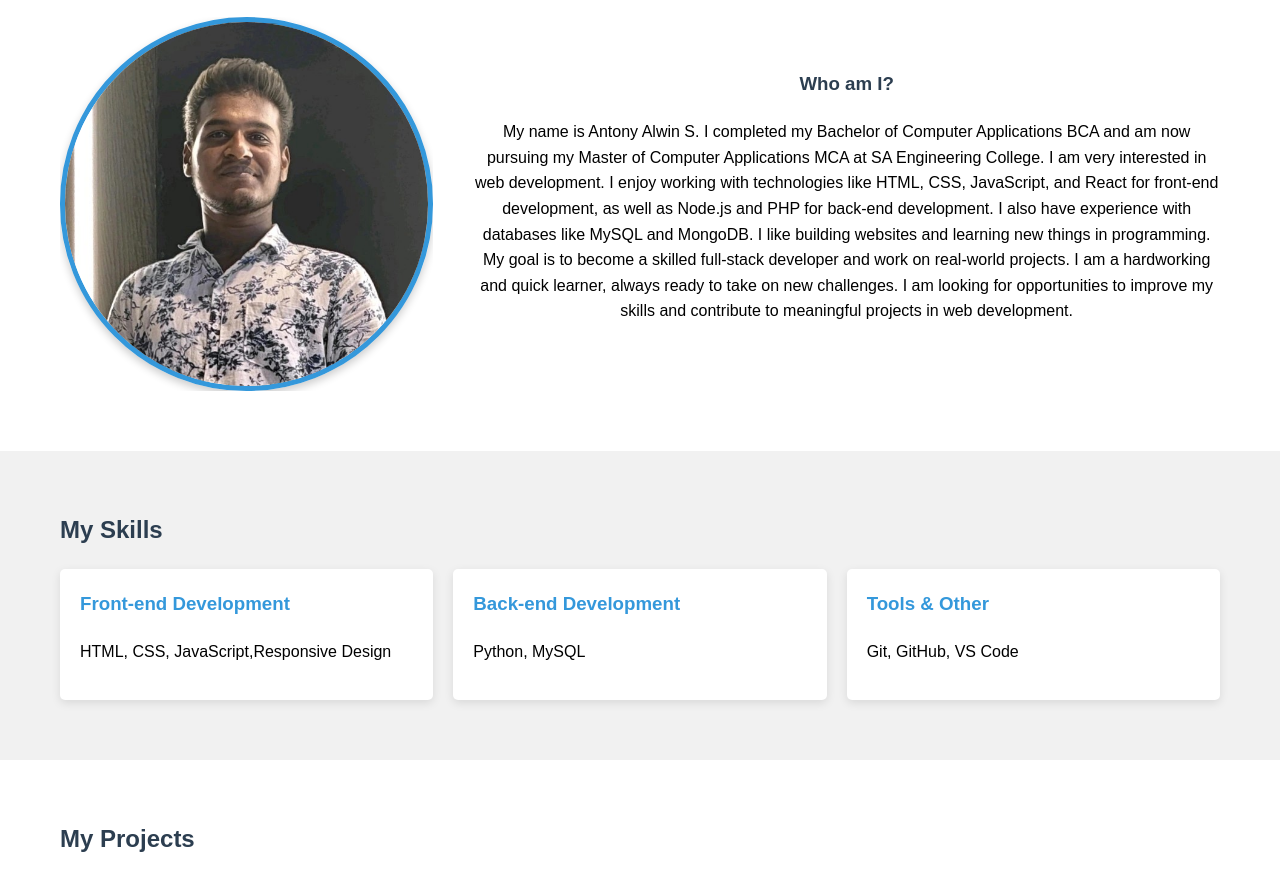
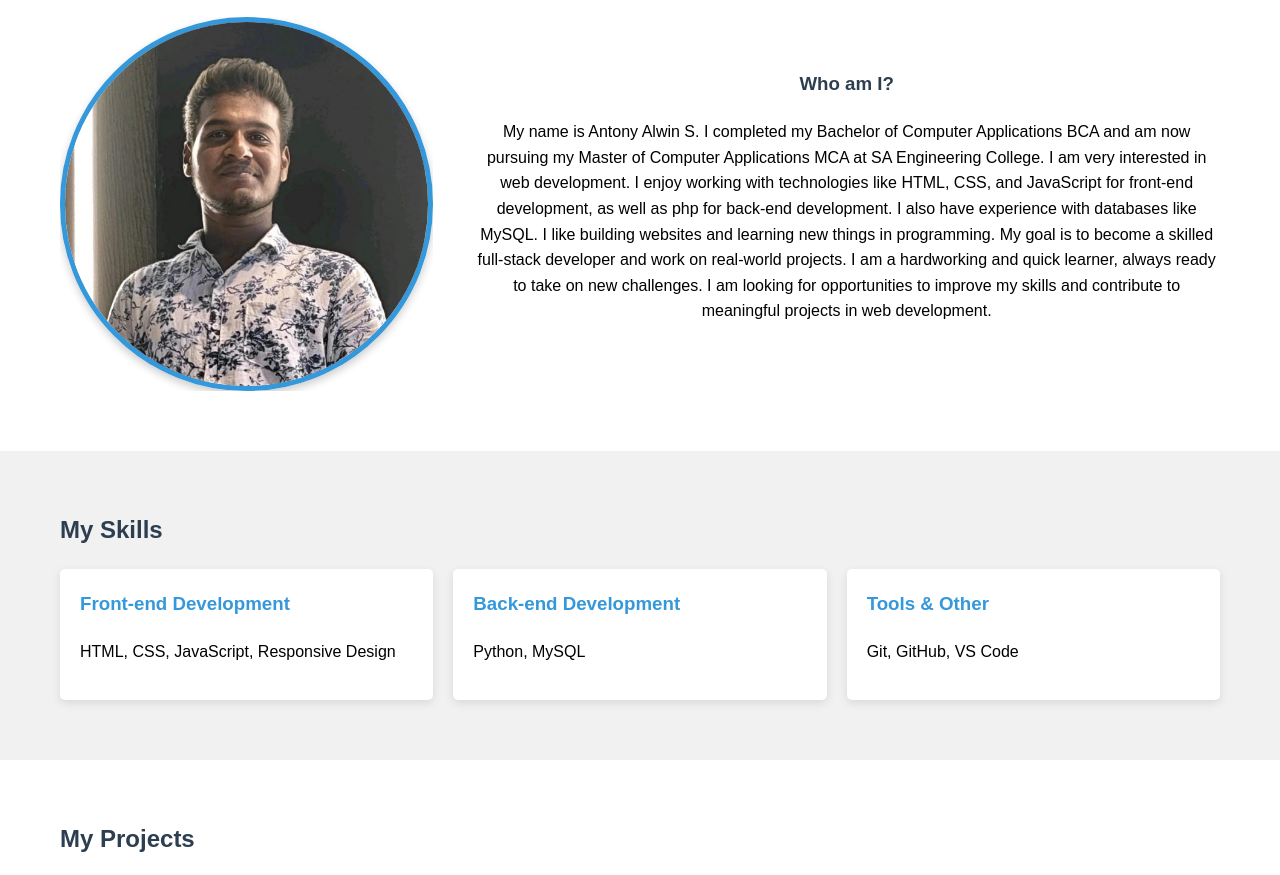
Before and after one commit to antonyalwin44/portofolio, a plain HTML site: page index.html in a window 1280 px wide. Shown: the part 901-1776 px from the top of the page. Drawn offline with Linux system fonts and the light colour scheme; grey boxes are pictures that could not be loaded.

Commit message:
Update index.html

```diff
--- a/index.html
+++ b/index.html
@@ -45,7 +45,7 @@
                 </div>
                 <div class="about-text">
                     <h3>Who am I?</h3>
-                    <p>My name is Antony Alwin S. I completed my Bachelor of Computer Applications BCA and am now pursuing my Master of Computer Applications MCA at SA Engineering College. I am very interested in web development. I enjoy working with technologies like HTML, CSS, JavaScript, and React for front-end development, as well as Node.js and PHP for back-end development. I also have experience with databases like MySQL and MongoDB. I like building websites and learning new things in programming. My goal is to become a skilled full-stack developer and work on real-world projects. I am a hardworking and quick learner, always ready to take on new challenges. I am looking for opportunities to improve my skills and contribute to meaningful projects in web development.</p>
+                    <p>My name is Antony Alwin S. I completed my Bachelor of Computer Applications BCA and am now pursuing my Master of Computer Applications MCA at SA Engineering College. I am very interested in web development. I enjoy working with technologies like HTML, CSS, and JavaScript for front-end development, as well as php for back-end development. I also have experience with databases like MySQL. I like building websites and learning new things in programming. My goal is to become a skilled full-stack developer and work on real-world projects. I am a hardworking and quick learner, always ready to take on new challenges. I am looking for opportunities to improve my skills and contribute to meaningful projects in web development.</p>
                 </div>
             </div>
         </div>
@@ -58,7 +58,7 @@
             <div class="skills-container">
                 <div class="skill">
                     <h3>Front-end Development</h3>
-                    <p>HTML, CSS, JavaScript,Responsive Design</p>
+                    <p>HTML, CSS, JavaScript, Responsive Design</p>
                 </div>
                 <div class="skill">
                     <h3>Back-end Development</h3>
```
